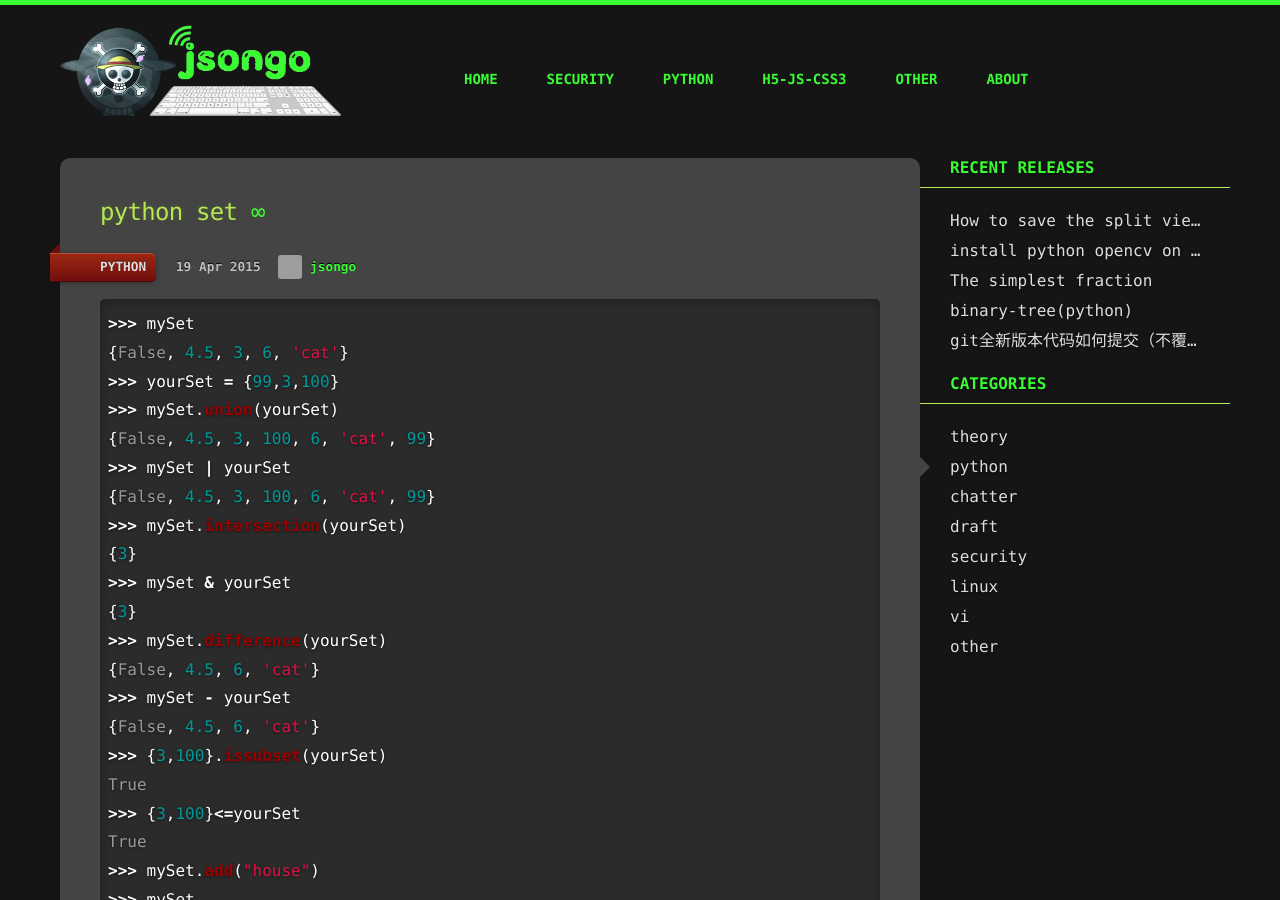
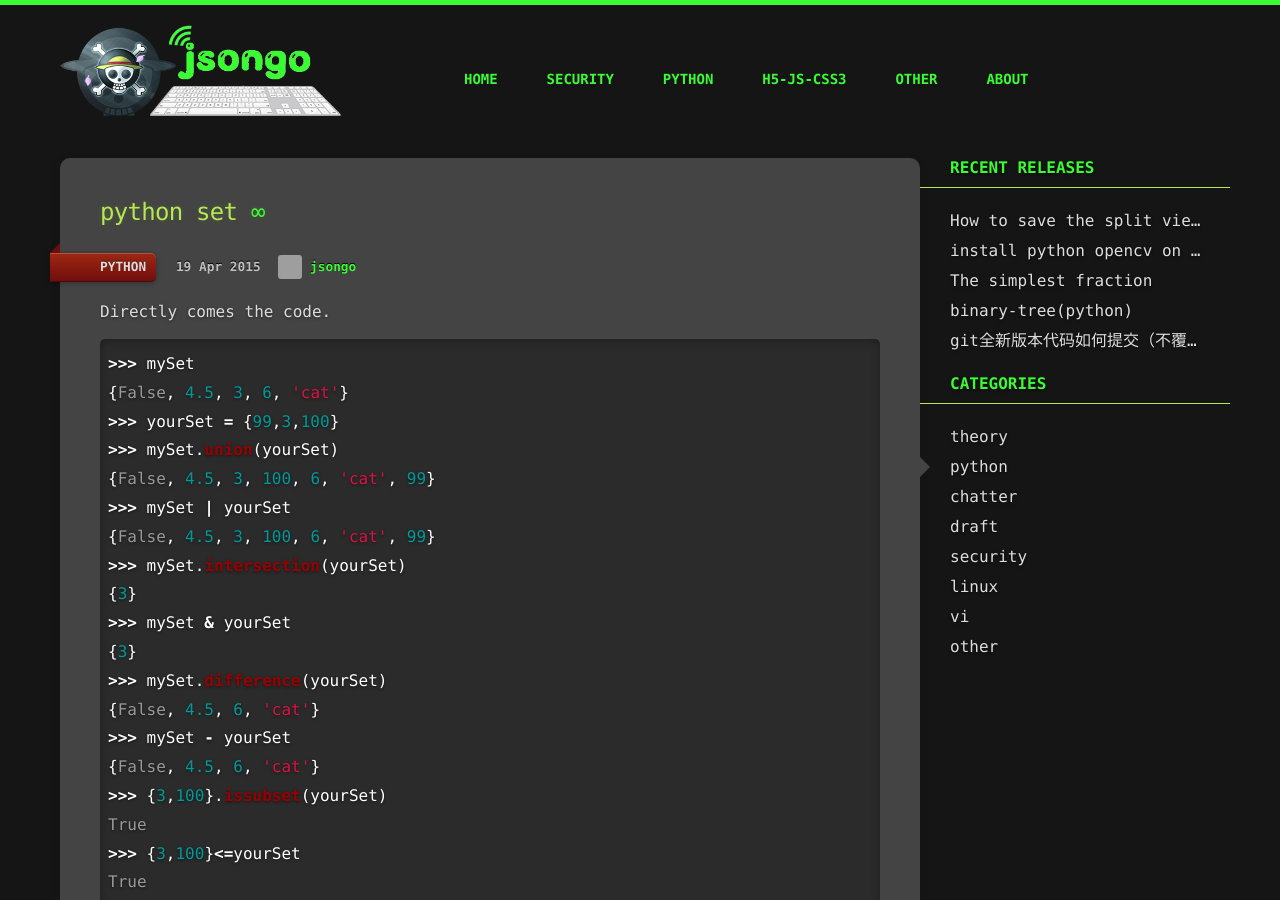
Before and after one commit to jsongo/jsongo.github.io, a Jekyll site: the page built from _posts/2015-04-20-python-set.markdown, in a window 1280 px wide and 900 px high. Built offline with Jekyll 4.4.1, drawn with Linux system fonts in a browser that asks for light colours; comment, search, counter and statistics services are not loaded; grey boxes are pictures that could not be loaded.

Commit message:
Update 2015-04-20-python-set.markdown

```diff
--- a/_posts/2015-04-20-python-set.markdown
+++ b/_posts/2015-04-20-python-set.markdown
@@ -9,6 +9,9 @@ categories: [python]
 tags: [python]
 comments: []
 ---
+Directly comes the code.
+
+
 {% highlight python %}
 >>> mySet
 {False, 4.5, 3, 6, 'cat'}
```
